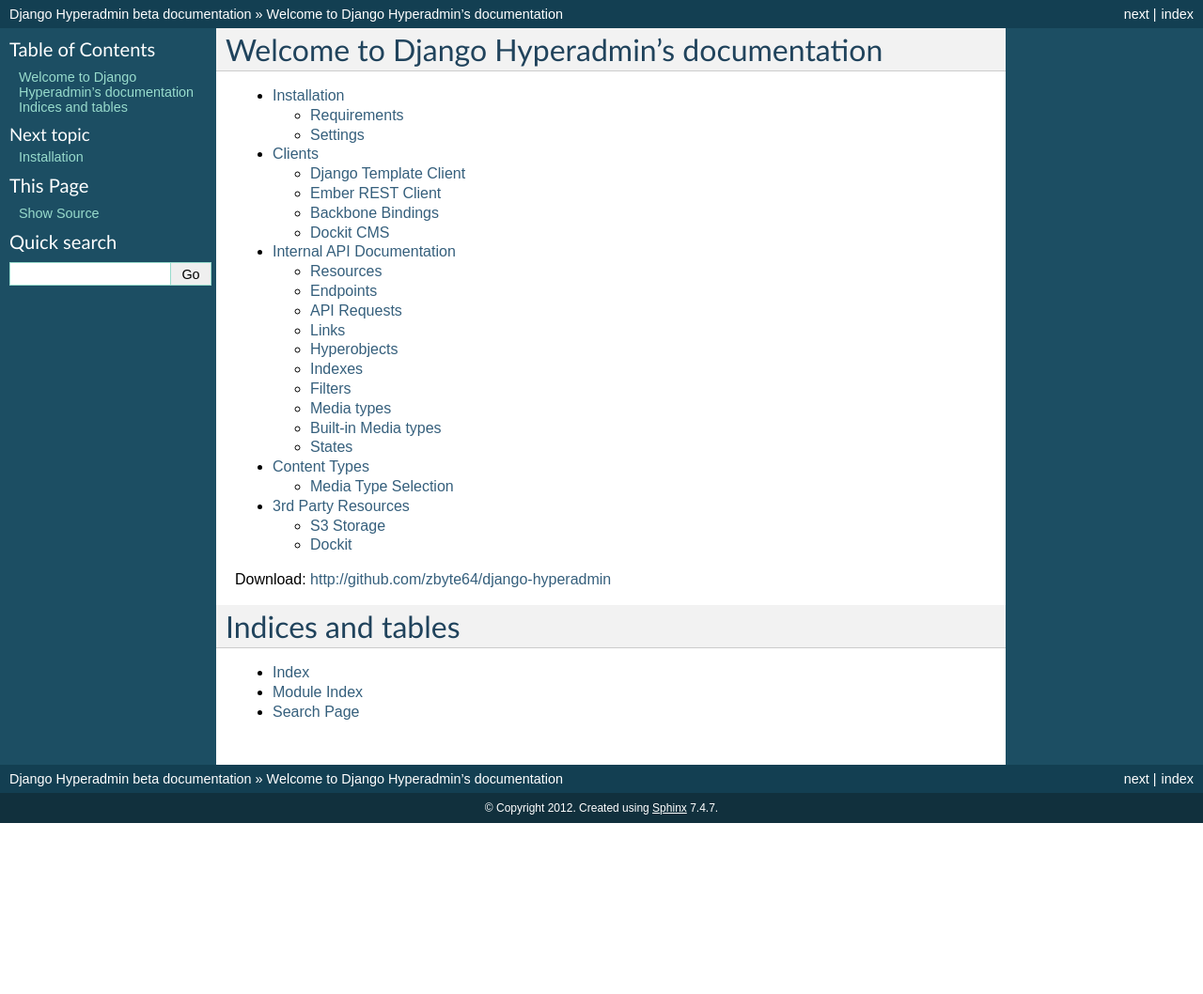
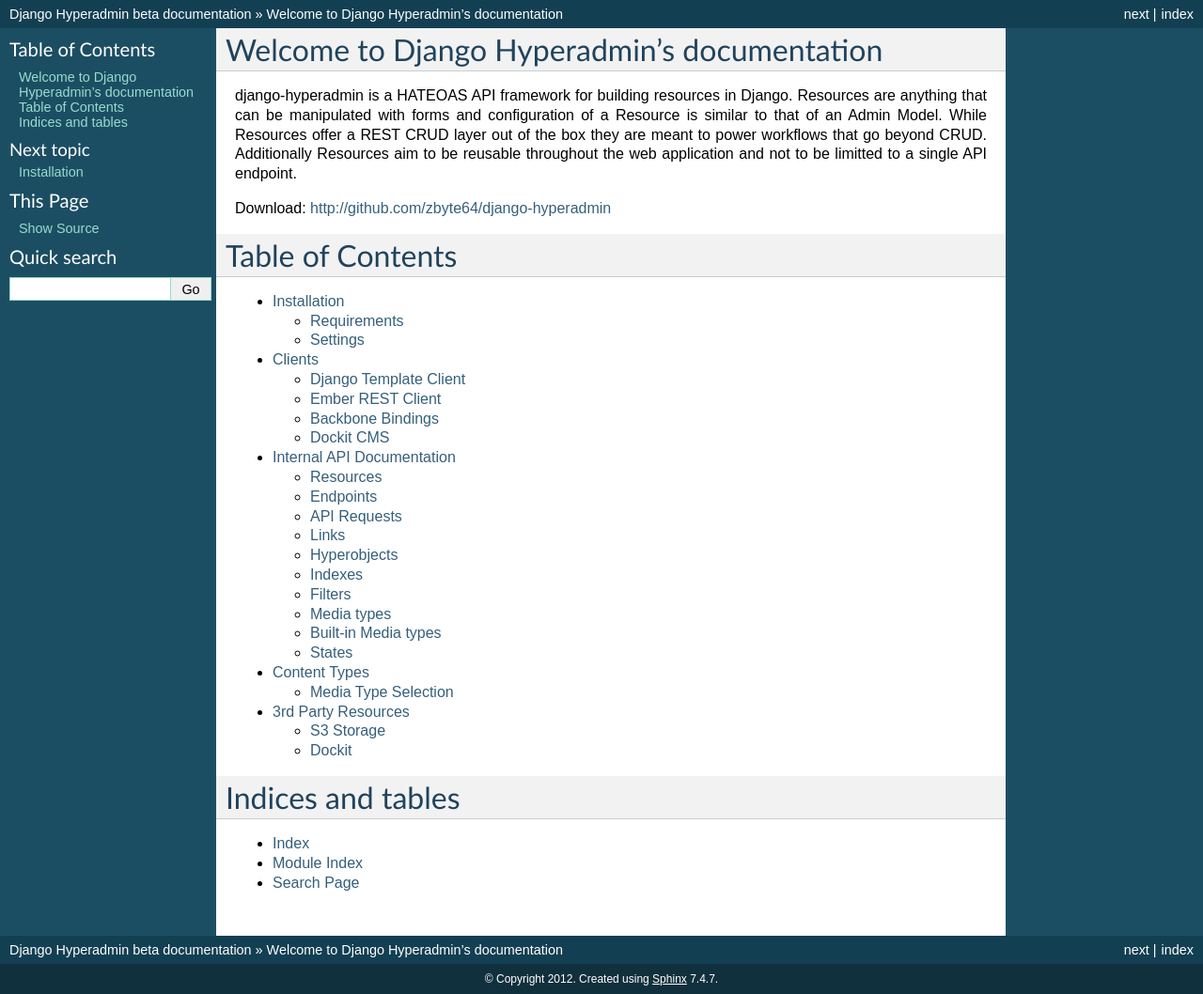
Before and after one commit to zbyte64/django-hyperadmin, a Sphinx documentation site: the page built from docs/source/index.rst, in a window 1280 px wide. Shown: the whole page at 94% size. Built offline with Sphinx 7.4.7, drawn with Linux system fonts in a browser that asks for light colours; before the commit the page ends 900 px from its top, so only the background shows below that.

Commit message:
update description [skip ci]

```diff
--- a/README.rst
+++ b/README.rst
@@ -5,9 +5,7 @@
 Introduction
 ============
 
-django-hyperadmin is a HATEOAS API framework for building resources in Django. Resources are anything that can be manipulated with forms and configuration of a Resource is similar to an Admin Model. Allowable state transitions are communicated using Links which allow Resources to support workflows that go beyond basic CRUD.
-
-This project is overkill for providing a REST CRUD layer in JSON/XML. Resources are meant to power multiple layers in your web application - not just RESTful APIs.
+django-hyperadmin is a HATEOAS API framework for building resources in Django. Resources are anything that can be manipulated with forms and configuration of a Resource is similar to that of an Admin Model. While Resources offer a REST CRUD layer out of the box they are meant to power workflows that go beyond CRUD. Additionally Resources aim to be reusable throughout the web application and not to be limitted to a single API endpoint.
 
 This is BETA
 
--- a/docs/source/index.rst
+++ b/docs/source/index.rst
@@ -1,6 +1,12 @@
 Welcome to Django Hyperadmin's documentation
 ============================================
 
+django-hyperadmin is a HATEOAS API framework for building resources in Django. Resources are anything that can be manipulated with forms and configuration of a Resource is similar to that of an Admin Model. While Resources offer a REST CRUD layer out of the box they are meant to power workflows that go beyond CRUD. Additionally Resources aim to be reusable throughout the web application and not to be limitted to a single API endpoint.
+
+Download: http://github.com/zbyte64/django-hyperadmin
+
+Table of Contents
+=================
 
 .. toctree::
    :glob:
@@ -12,7 +18,6 @@
    manual/content_types
    manual/other_resources
 
-Download: http://github.com/zbyte64/django-hyperadmin
 
 Indices and tables
 ==================
```
